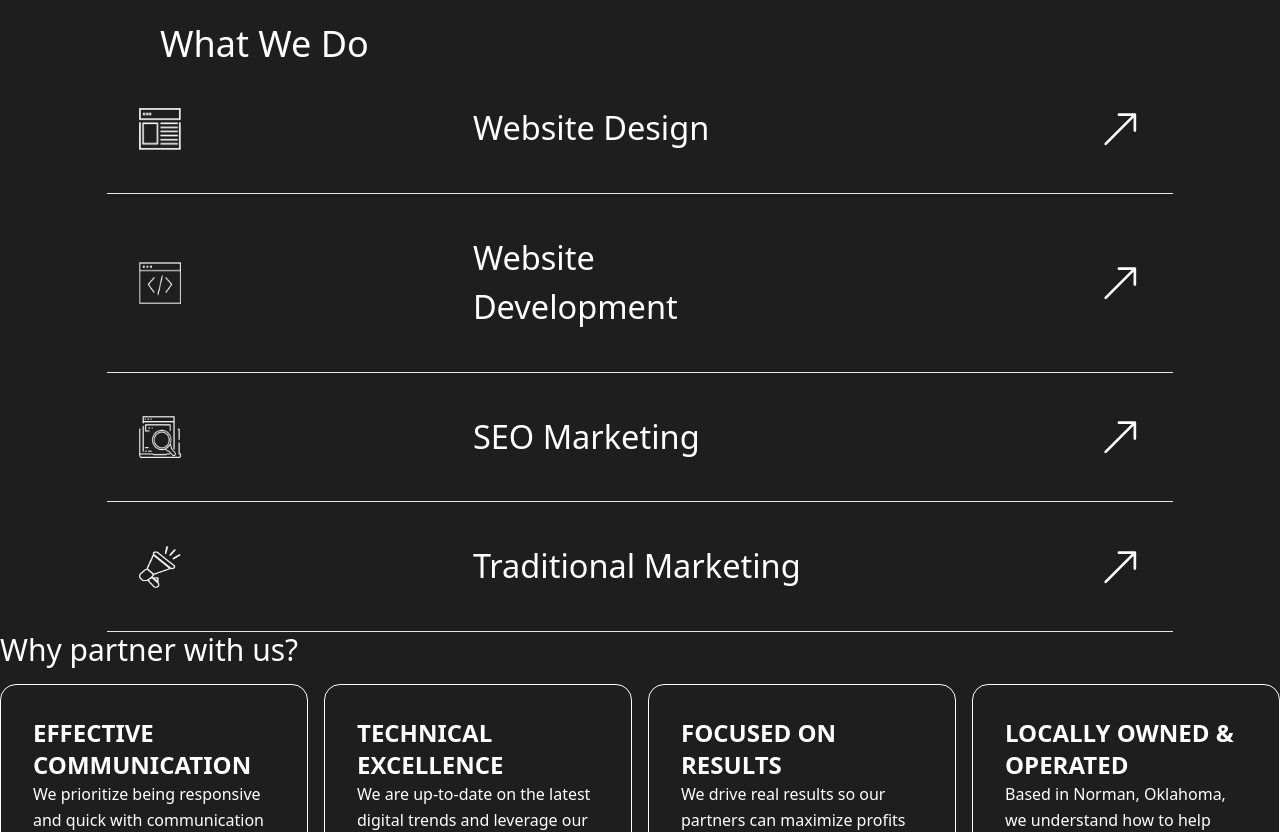
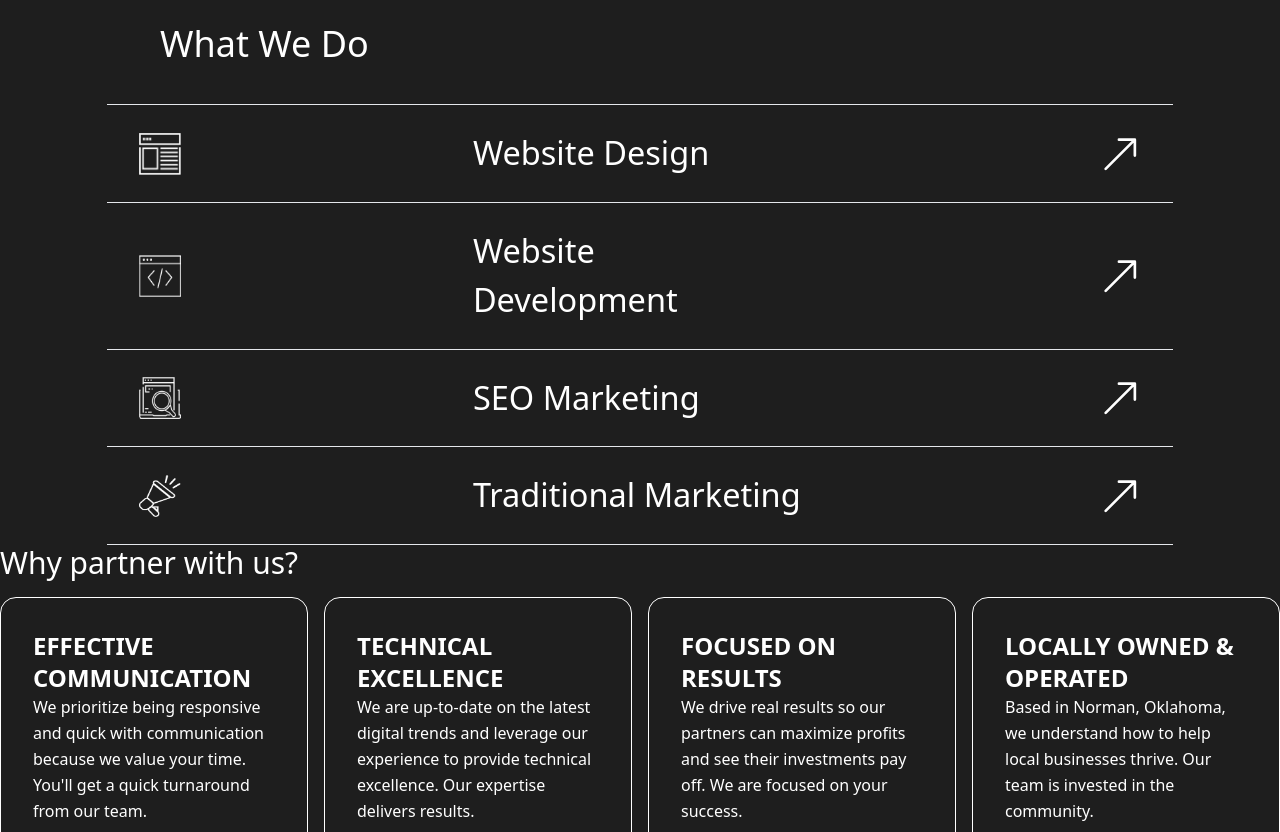
Before and after one commit to prestonator/nomptonstudios, a Next.js app: page / in a window 1280 px wide. Shown: the part 550-1382 px from the top of the page. Built offline with nearby package versions, Linux system fonts and the light colour scheme.

Commit message:
Refactor ServicesSection layout in page.js

```diff
--- a/app/page.js
+++ b/app/page.js
@@ -104,8 +104,8 @@ const HeroSection = () => (
 const ServicesSection = ({ services }) => (
 	<section className="pt-10">
 		<h3 className="pb-10 pl-40 text-4xl">What We Do</h3>
-		<div className="flex flex-col w-10/12 gap-10 mx-auto">
-			<div className="items-center grid grid-cols-3 px-[2.5vw] 2xl:px-32">
+		<div className="flex flex-col w-10/12 mx-auto">
+			<div className="border-t items-center grid grid-cols-3 py-6 px-[2.5vw] 2xl:px-32">
 				<Image
 					src={services[0].icon}
 					alt="Design Icon"
@@ -116,8 +116,7 @@ const ServicesSection = ({ services }) => (
 				</p>
 				<BsArrowUpRight className="h-auto fluid-icon justify-self-end aspect-square" />
 			</div>
-			<hr />
-			<div className="items-center grid grid-cols-3 px-[2.5vw] 2xl:px-32">
+			<div className="border-t items-center grid grid-cols-3 py-6 px-[2.5vw] 2xl:px-32">
 				<Image
 					src={services[1].icon}
 					alt="Design Icon"
@@ -128,8 +127,7 @@ const ServicesSection = ({ services }) => (
 				</p>
 				<BsArrowUpRight className="h-auto fluid-icon justify-self-end aspect-square" />
 			</div>
-			<hr />
-			<div className="items-center grid grid-cols-3 px-[2.5vw] 2xl:px-32">
+			<div className="border-t items-center grid grid-cols-3 py-6 px-[2.5vw] 2xl:px-32">
 				<Image
 					src={services[2].icon}
 					alt="Design Icon"
@@ -140,8 +138,7 @@ const ServicesSection = ({ services }) => (
 				</p>
 				<BsArrowUpRight className="h-auto fluid-icon justify-self-end aspect-square" />
 			</div>
-			<hr />
-			<div className="items-center grid grid-cols-3 px-[2.5vw] 2xl:px-32">
+			<div className="border-t border-b items-center grid grid-cols-3 py-6 px-[2.5vw] 2xl:px-32">
 				<Image
 					src={services[3].icon}
 					alt="Design Icon"
@@ -152,7 +149,6 @@ const ServicesSection = ({ services }) => (
 				</p>
 				<BsArrowUpRight className="h-auto fluid-icon justify-self-end aspect-square" />
 			</div>
-			<hr />
 		</div>
 	</section>
 );
```
